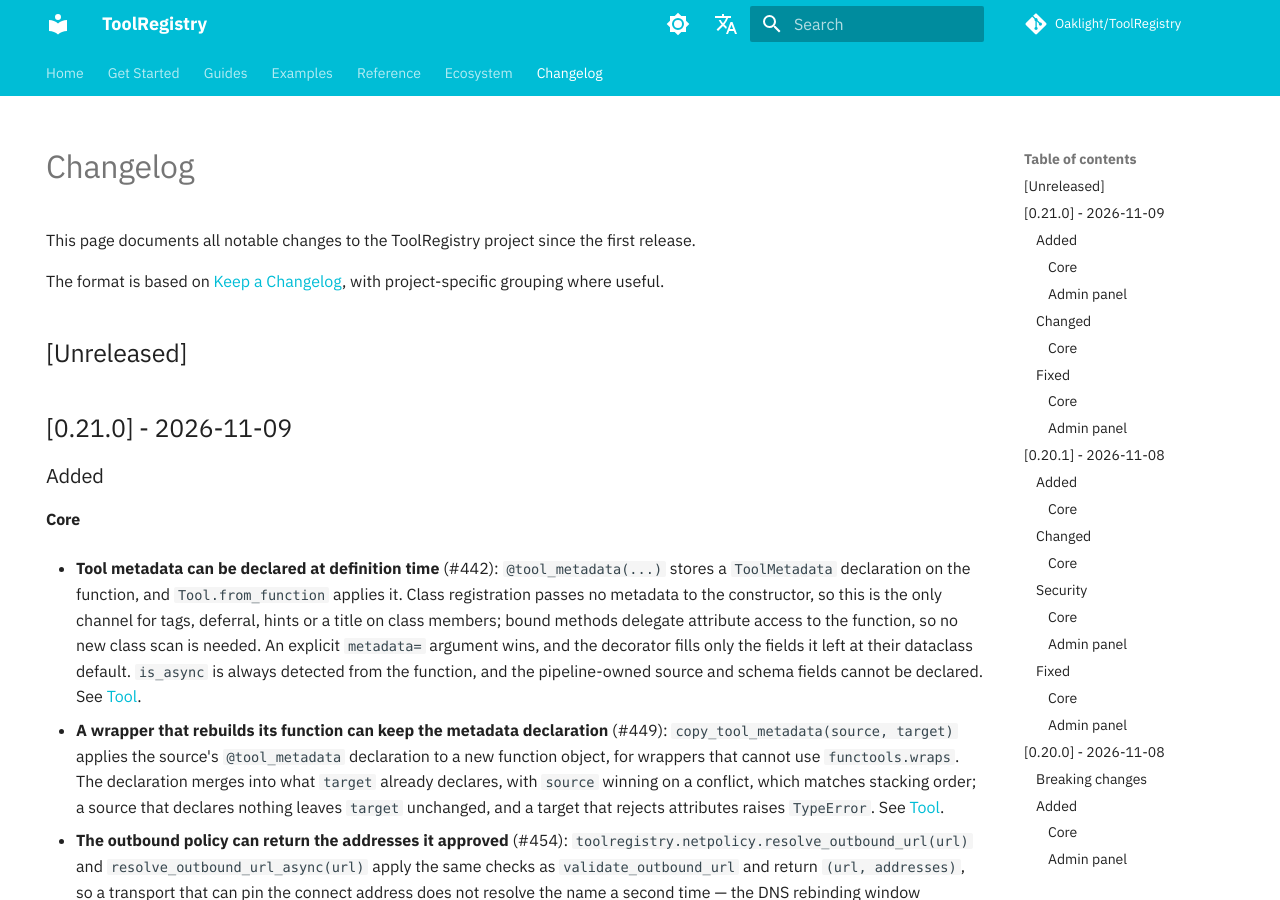
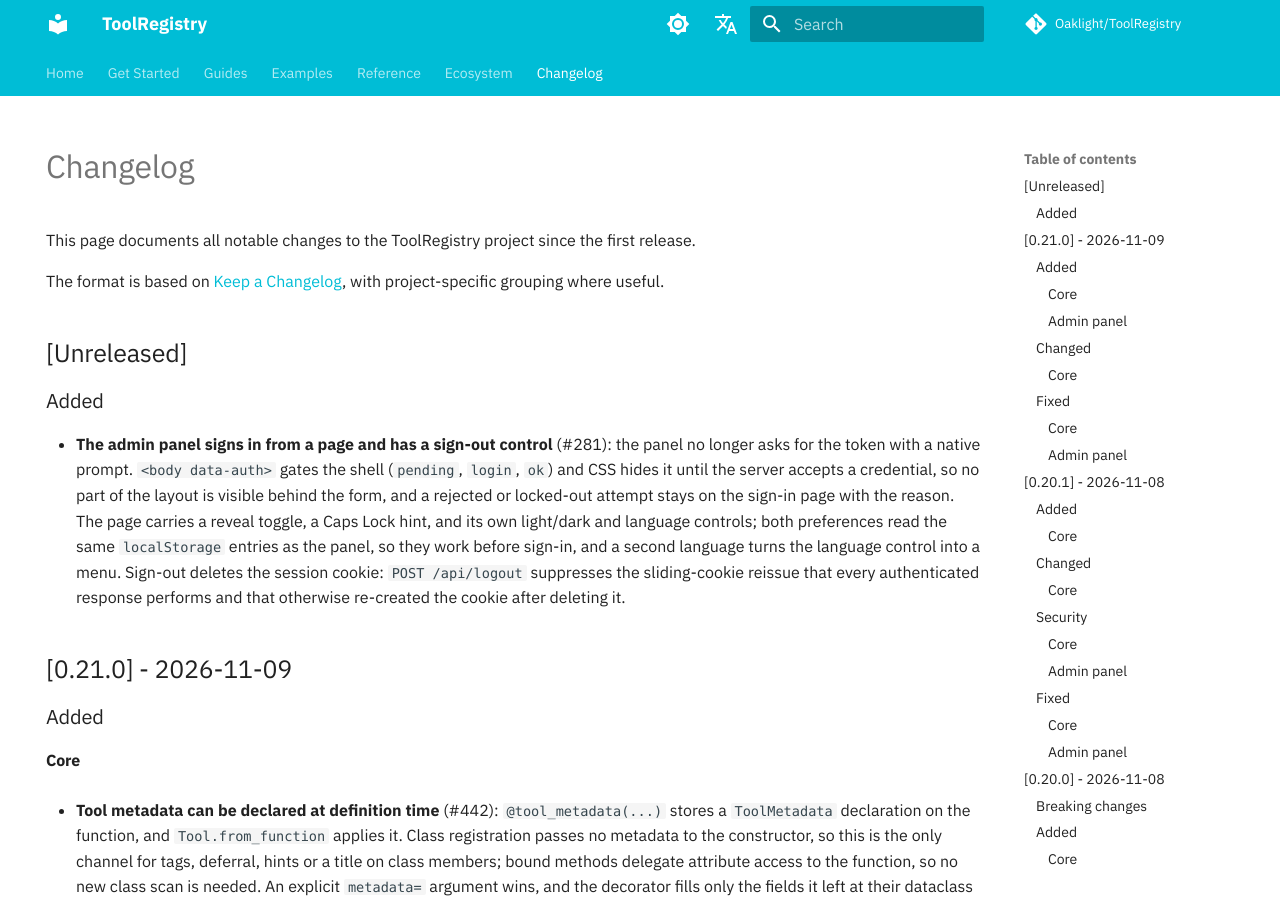
Before and after one commit to Oaklight/ToolRegistry, an MkDocs documentation site: the page built from docs/changelog.md, in a window 1280 px wide and 900 px high. Built offline with MkDocs 1.6.1 and Material for MkDocs 9.7.7, drawn with Linux system fonts in a browser that asks for light colours; some web fonts are replaced; comment, search, counter and statistics services are not loaded.

Commit message:
docs(admin): describe the sign-in page and sign-out

```diff
--- a/docs/changelog.md
+++ b/docs/changelog.md
@@ -15,6 +15,10 @@ This page documents all notable changes to the ToolRegistry project since the fi
 The format is based on [Keep a Changelog](https://keepachangelog.com/en/1.1.0/), with project-specific grouping where useful.
 
 ## [Unreleased]
+
+### Added
+
+- **The admin panel signs in from a page and has a sign-out control** (#281): the panel no longer asks for the token with a native prompt. `<body data-auth>` gates the shell (`pending`, `login`, `ok`) and CSS hides it until the server accepts a credential, so no part of the layout is visible behind the form, and a rejected or locked-out attempt stays on the sign-in page with the reason. The page carries a reveal toggle, a Caps Lock hint, and its own light/dark and language controls; both preferences read the same `localStorage` entries as the panel, so they work before sign-in, and a second language turns the language control into a menu. Sign-out deletes the session cookie: `POST /api/logout` suppresses the sliding-cookie reissue that every authenticated response performs and that otherwise re-created the cookie after deleting it.
 
 ## [0.21.0] - 2026-11-09
 
```
Also changed, not shown: docs/admin/index.md (+1 -1 lines).
